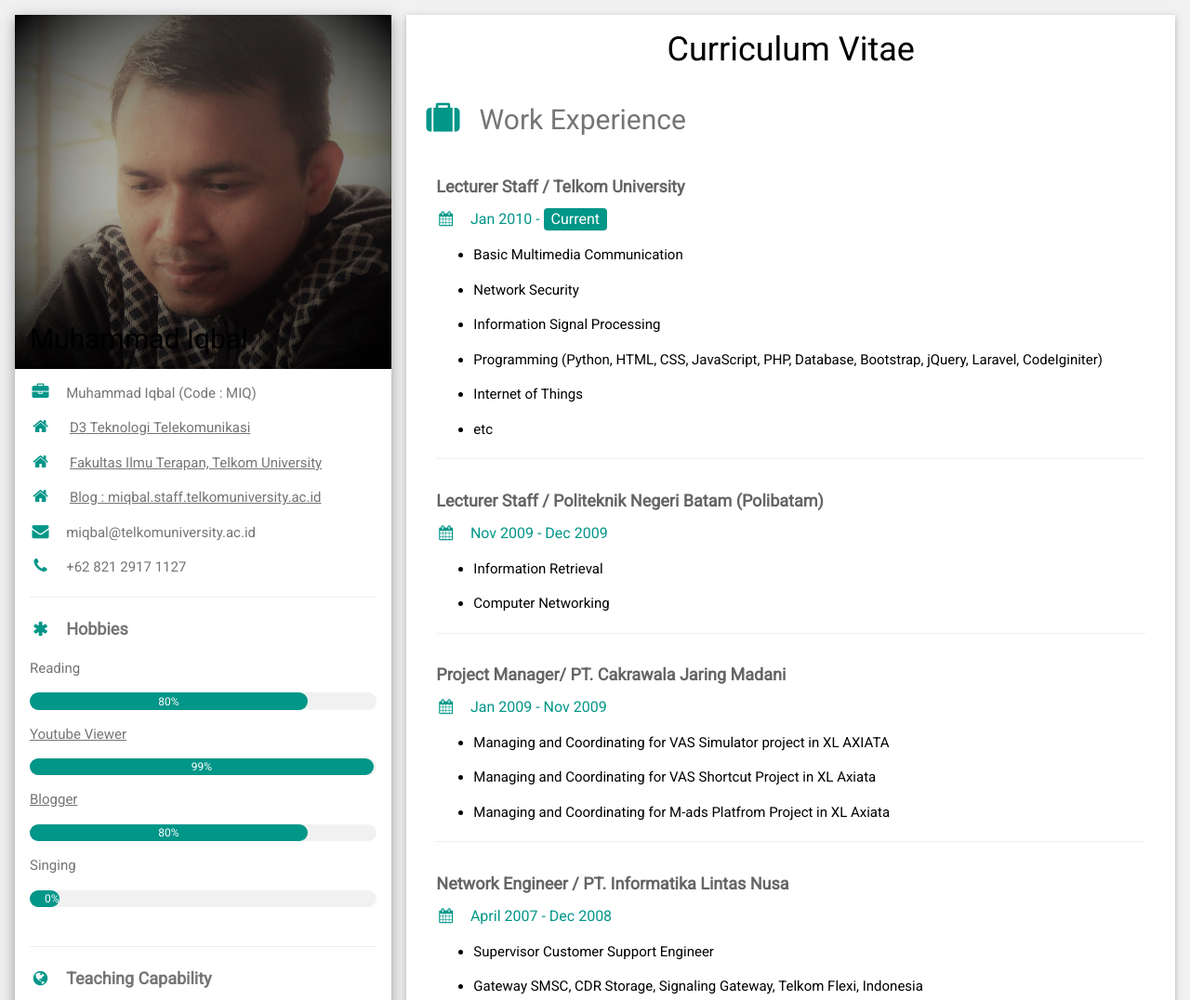
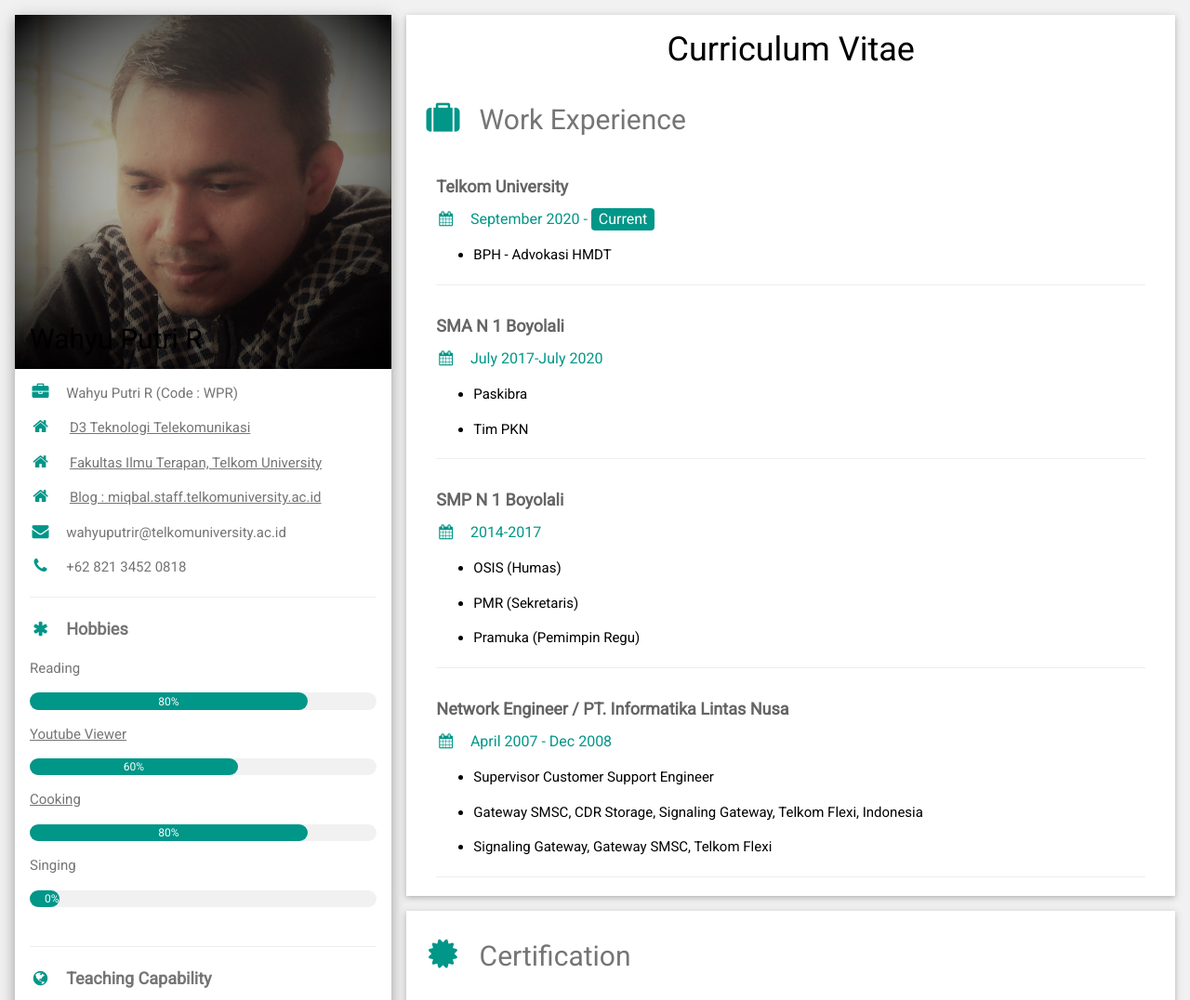
Before and after one commit to wahyuputrir/CV, a plain HTML site: page index.html in a window 1280 px wide. Shown: the top 1076 px of the page at 93% size. Drawn offline with nearby package versions, Linux system fonts and the light colour scheme.

Commit message:
Add files via upload

```diff
--- a/index.html
+++ b/index.html
@@ -1,6 +1,6 @@
 <!DOCTYPE html>
 <html>
-  <title>MIQ CV</title>
+  <title>wahyuputrir CV</title>
   <meta charset="UTF-8" />
   <meta name="viewport" content="width=device-width, initial-scale=1" />
   <link rel="stylesheet" href="https://www.w3schools.com/w3css/4/w3.css" />
@@ -29,16 +29,16 @@
             <div class="w3-display-container">
               <img src="aset/miq.JPG" style="width: 100%" alt="miq picture" />
               <div class="w3-display-bottomleft w3-container w3-text-black">
-                <h2>Muhammad Iqbal</h2>
+                <h2>Wahyu Putri R</h2>
               </div>
             </div>
             <div class="w3-container">
-              <p><i class="fa fa-briefcase fa-fw w3-margin-right w3-large w3-text-teal"></i>Muhammad Iqbal (Code : MIQ)</p>
+              <p><i class="fa fa-briefcase fa-fw w3-margin-right w3-large w3-text-teal"></i>Wahyu Putri R (Code : WPR)</p>
               <p><i class="fa fa-home fa-fw w3-margin-right w3-large w3-text-teal"></i> <a href="https://dte.telkomuniversity.ac.id/" target="_blank">D3 Teknologi Telekomunikasi </a></p>
               <p><i class="fa fa-home fa-fw w3-margin-right w3-large w3-text-teal"></i> <a href="https://www.telkomuniversity.ac.id/" target="_blank">Fakultas Ilmu Terapan, Telkom University</a></p>
               <p><i class="fa fa-home fa-fw w3-margin-right w3-large w3-text-teal"></i> <a href="https://miqbal.staff.telkomuniversity.ac.id/" target="_blank">Blog : miqbal.staff.telkomuniversity.ac.id</a></p>
-              <p><i class="fa fa-envelope fa-fw w3-margin-right w3-large w3-text-teal"></i>miqbal@telkomuniversity.ac.id</p>
-              <p><i class="fa fa-phone fa-fw w3-margin-right w3-large w3-text-teal"></i>+62 821 2917 1127</p>
+              <p><i class="fa fa-envelope fa-fw w3-margin-right w3-large w3-text-teal"></i>wahyuputrir@telkomuniversity.ac.id</p>
+              <p><i class="fa fa-phone fa-fw w3-margin-right w3-large w3-text-teal"></i>+62 821 3452 0818</p>
               <hr />
 
               <p class="w3-large">
@@ -53,9 +53,9 @@
               </div>
               <p><a href="https://www.youtube.com/channel/UC9vGaDRmRRuzaHljHk456Tg" target="_blank">Youtube Viewer</a></p>
               <div class="w3-light-grey w3-round-xlarge w3-small">
-                <div class="w3-container w3-center w3-round-xlarge w3-teal" style="width: 99%">99%</div>
+                <div class="w3-container w3-center w3-round-xlarge w3-teal" style="width: 60%">60%</div>
               </div>
-              <p><a href="https://www.bagiteknologi.com/" target="_blank">Blogger</a></p>
+              <p><a href="https://www.bagiteknologi.com/" target="_blank">Cooking</a></p>
               <div class="w3-light-grey w3-round-xlarge w3-small">
                 <div class="w3-container w3-center w3-round-xlarge w3-teal" style="width: 80%">80%</div>
               </div>
@@ -74,7 +74,7 @@
               </div>
               <p>CyberSecurity</p>
               <div class="w3-light-grey w3-round-xlarge">
-                <div class="w3-round-xlarge w3-teal" style="height: 24px; width: 80%"></div>
+                <div class="w3-round-xlarge w3-teal" style="height: 24px; width: 50%"></div>
               </div>
               <p>Multimedia</p>
               <div class="w3-light-grey w3-round-xlarge">
@@ -102,53 +102,40 @@
             <h1 style="text-align: center;"><span>Curriculum Vitae</span></h1>
             <h2 class="w3-text-grey w3-padding-16"><i class="fa fa-suitcase fa-fw w3-margin-right w3-xxlarge w3-text-teal"></i>Work Experience</h2>
             <div class="w3-container">
-              <h5 class="w3-opacity"><b>Lecturer Staff / Telkom University</b></h5>
-              <h6 class="w3-text-teal"><i class="fa fa-calendar fa-fw w3-margin-right"></i>Jan 2010 - <span class="w3-tag w3-teal w3-round">Current</span></h6>
+              <h5 class="w3-opacity"><b>Telkom University</b></h5>
+              <h6 class="w3-text-teal"><i class="fa fa-calendar fa-fw w3-margin-right"></i>September 2020 - <span class="w3-tag w3-teal w3-round">Current</span></h6>
               <ul style="list-style-type: disc;">
                 <li>
-                <p>Basic Multimedia Communication</p>
-                </li>
-                <li>
-                <p>Network Security</p>
-                </li>
-                <li>
-                <p>Information Signal Processing</p>
-                </li>
-                <li>
-                <p>Programming (Python, HTML, CSS, JavaScript, PHP, Database, Bootstrap, jQuery, Laravel, CodeIginiter)</p>
-                </li>
-                <li>
-                <p>Internet of Things</p>
-                </li>
-                <li>etc</li>
-                </ul>
-              <hr />
-            </div>
-            <div class="w3-container">
-              <h5 class="w3-opacity"><b>Lecturer Staff / Politeknik Negeri Batam (Polibatam)</b></h5>
-              <h6 class="w3-text-teal"><i class="fa fa-calendar fa-fw w3-margin-right"></i>Nov 2009 - Dec 2009</h6>
-              <ul style="list-style-type: disc;">
-                <li>
-                <p>Information Retrieval</p>
-                </li>
-                <li>
-                <p>Computer Networking</p>
+                <p>BPH - Advokasi HMDT</p>
                 </li>
                 </ul>
               <hr />
             </div>
             <div class="w3-container">
-              <h5 class="w3-opacity"><b>Project Manager/ PT. Cakrawala Jaring Madani</b></h5>
-              <h6 class="w3-text-teal"><i class="fa fa-calendar fa-fw w3-margin-right"></i>Jan 2009 - Nov 2009</h6>
+              <h5 class="w3-opacity"><b>SMA N 1 Boyolali</b></h5>
+              <h6 class="w3-text-teal"><i class="fa fa-calendar fa-fw w3-margin-right"></i>July 2017-July 2020</h6>
               <ul style="list-style-type: disc;">
                 <li>
-                <p>Managing and Coordinating for VAS Simulator project in XL AXIATA</p>
+                <p>Paskibra</p>
                 </li>
                 <li>
-                <p>Managing and Coordinating for VAS Shortcut Project in XL Axiata</p>
+                <p>Tim PKN</p>
+                </li>
+                </ul>
+              <hr />
+            </div>
+            <div class="w3-container">
+              <h5 class="w3-opacity"><b>SMP N 1 Boyolali</b></h5>
+              <h6 class="w3-text-teal"><i class="fa fa-calendar fa-fw w3-margin-right"></i>2014-2017</h6>
+              <ul style="list-style-type: disc;">
+                <li>
+                <p>OSIS (Humas)</p>
                 </li>
                 <li>
-                <p>Managing and Coordinating for M-ads Platfrom Project in XL Axiata</p>
+                <p>PMR (Sekretaris)</p>
+                </li>
+                <li>
+                <p>Pramuka (Pemimpin Regu)</p>
                 </li>
                 </ul>
               <hr />
```
